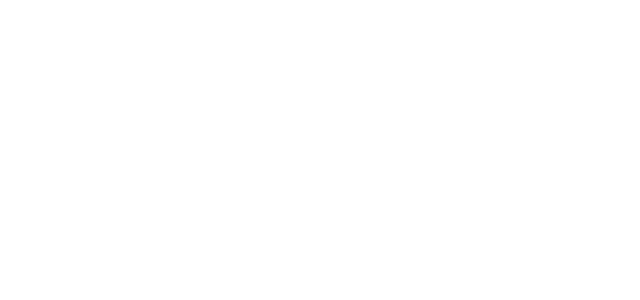
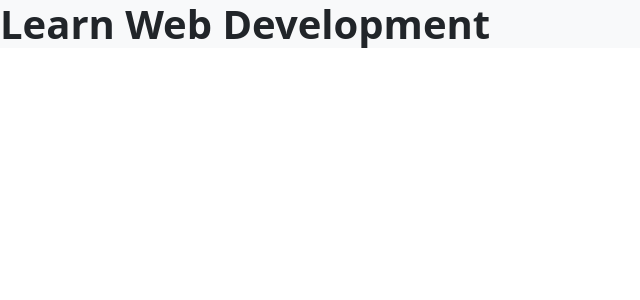
Before and after one commit to BanLowi/react-use-state, a React (Vite) app: page / in a window 1280 px wide. Shown: the top 300 px of the page, without its empty margins (0-640 px from the left). Built offline with nearby package versions, Linux system fonts and the light colour scheme.

Commit message:
Header component

```diff
--- a/src/App.jsx
+++ b/src/App.jsx
@@ -1,4 +1,5 @@
 import { useState } from 'react'
+import Header from './components/Header';
 
 function App() {
 
@@ -38,7 +39,7 @@
 
   return (
     <>
-
+      <Header />
     </>
   )
 }
--- /dev/null
+++ b/src/components/Header.jsx
@@ -0,0 +1,8 @@
+export default function Header() {
+
+    return (
+        <header className="bg-light">
+            <h1 className="fw-semibold">Learn Web Development</h1>
+        </header>
+    )
+}
--- a/src/index.css
+++ b/src/index.css
@@ -0,0 +1 @@
+@import url("bootstrap");
```
Also changed, not shown: src/components/Main.jsx (added, +8 -0 lines).
